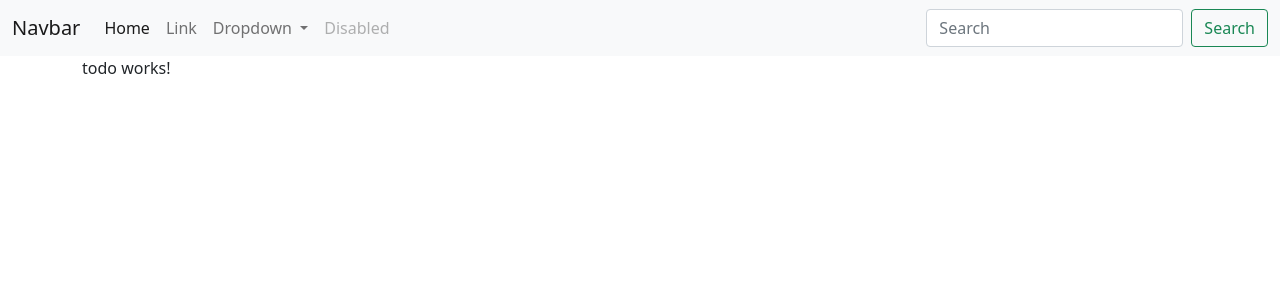
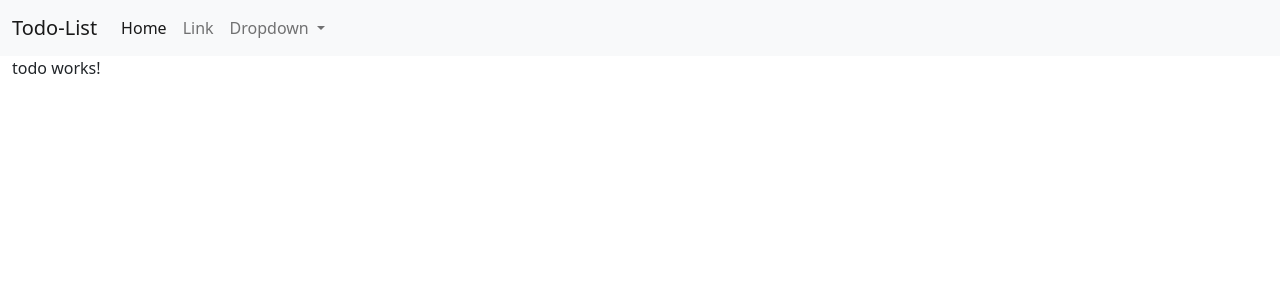
Before and after one commit to rohansethi1999430/Angular-todo, an Angular app: page / in a window 1280 px wide. Shown: the top 300 px of the page. Built offline with nearby package versions, Linux system fonts and the light colour scheme.

Commit message:
Created Todos component

```diff
--- a/src/app/app.component.html
+++ b/src/app/app.component.html
@@ -1,7 +1,7 @@
 <div>
   <nav class="navbar navbar-expand-lg navbar-light bg-light">
     <div class="container-fluid">
-      <a class="navbar-brand" href="#">Navbar</a>
+      <a class="navbar-brand" href="#">Todo-List</a>
       <button class="navbar-toggler" type="button" data-bs-toggle="collapse" data-bs-target="#navbarSupportedContent" aria-controls="navbarSupportedContent" aria-expanded="false" aria-label="Toggle navigation">
         <span class="navbar-toggler-icon"></span>
       </button>
@@ -17,7 +17,7 @@
             <a class="nav-link dropdown-toggle" href="#" id="navbarDropdown" role="button" data-bs-toggle="dropdown" aria-expanded="false">
               Dropdown
             </a>
-            <ul class="dropdown-menu" aria-labelledby="navbarDropdown">
+            <!-- <ul class="dropdown-menu" aria-labelledby="navbarDropdown">
               <li><a class="dropdown-item" href="#">Action</a></li>
               <li><a class="dropdown-item" href="#">Another action</a></li>
               <li><hr class="dropdown-divider"></li>
@@ -26,16 +26,16 @@
           </li>
           <li class="nav-item">
             <a class="nav-link disabled" href="#" tabindex="-1" aria-disabled="true">Disabled</a>
-          </li>
+          </li> -->
         </ul>
-        <form class="d-flex">
+        <!-- <form class="d-flex">
           <input class="form-control me-2" type="search" placeholder="Search" aria-label="Search">
           <button class="btn btn-outline-success" type="submit">Search</button>
-        </form>
+        </form> -->
       </div>
     </div>
   </nav>
-<div class="container">
+<div class= "container-fluid">
   <app-todo></app-todo>
 </div>
 
--- a/tsconfig.json
+++ b/tsconfig.json
@@ -15,6 +15,7 @@
     "moduleResolution": "node",
     "importHelpers": true,
     "target": "es2017",
+    "strictPropertyInitialization": false,
     "module": "es2020",
     "lib": [
       "es2018",
```
Also changed, not shown: src/app/Todo.ts (added, +7 -0 lines).
